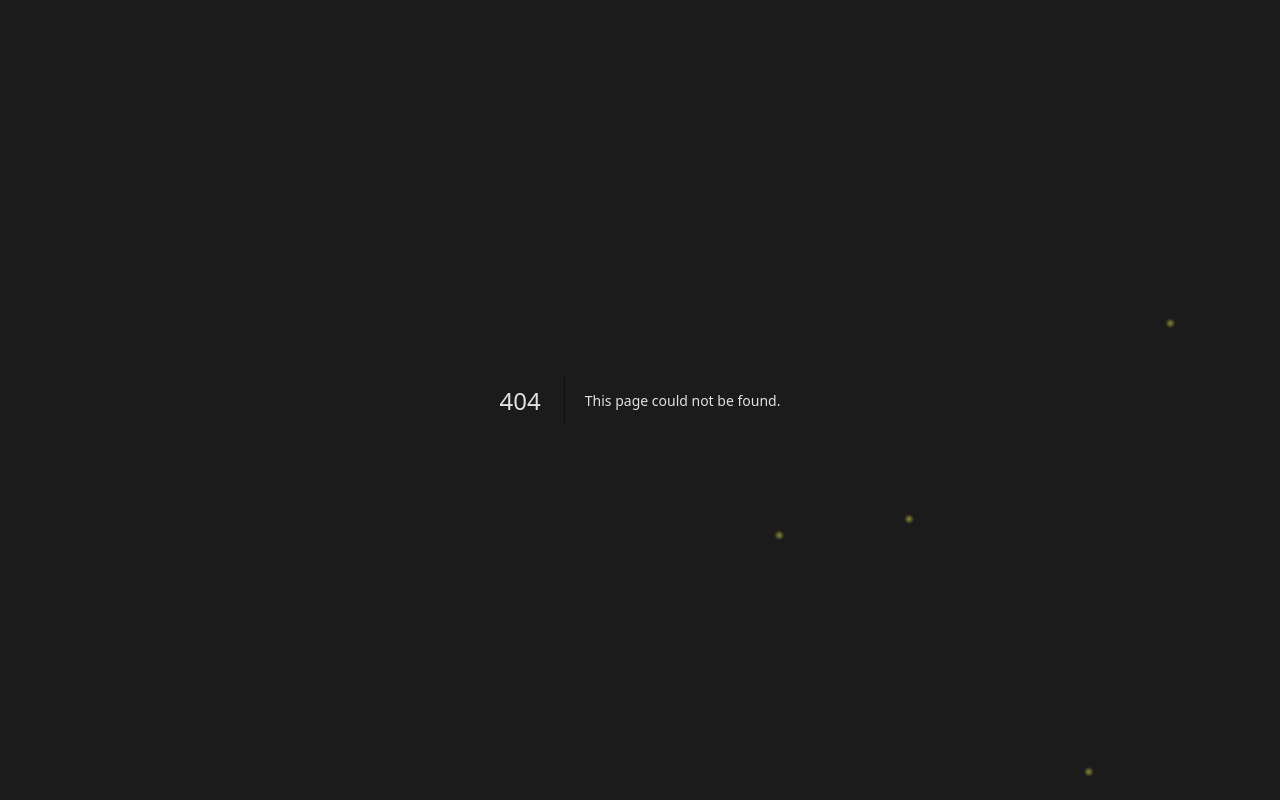
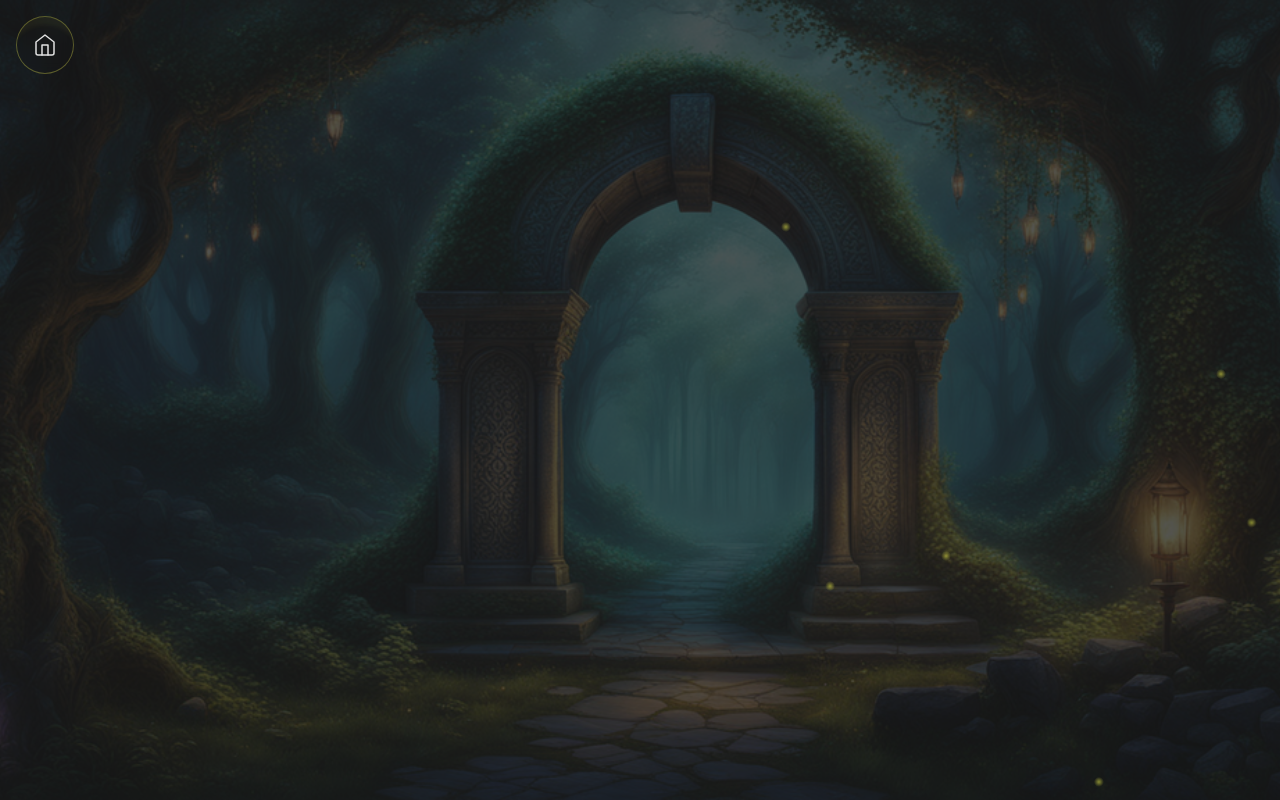
Before and after one commit to akash-panthri/3d_frontend_portfolio, a Next.js app: page /contact in a window 1280 px wide. Before the commit this address had no page. Built offline with nearby package versions, Linux system fonts and the light colour scheme.

Commit message:
Added page.js in (subfolder)/contact

```diff
--- /dev/null
+++ b/src/app/(sub-folder)/contact/page.js
@@ -0,0 +1,15 @@
+import Image from "next/image";
+import bg from "../../../../public/background/contact-background.png";
+
+export default function Contact() {
+  return (
+    <>
+      <Image
+        src={bg}
+        alt="background-image"
+        className="-z-50 w-full h-full object-cover object-center opacity-25 fixed top-0 left-0"
+      />
+
+    </>
+  );
+}
--- a/src/components/HomeBtn.jsx
+++ b/src/components/HomeBtn.jsx
@@ -7,7 +7,7 @@ function HomeBtn() {
     <Link
         href={"/"}
         target={"_self"}
-        className="text-foreground  rounded-full flex items-center justify-center custom-bg fixed top-4 left-4 w-fit self-start"
+        className="text-foreground  rounded-full flex items-center justify-center custom-bg fixed top-4 left-4 w-fit self-start z-50"
         aria-label={"home"}
         name={"home"}
       >
```
